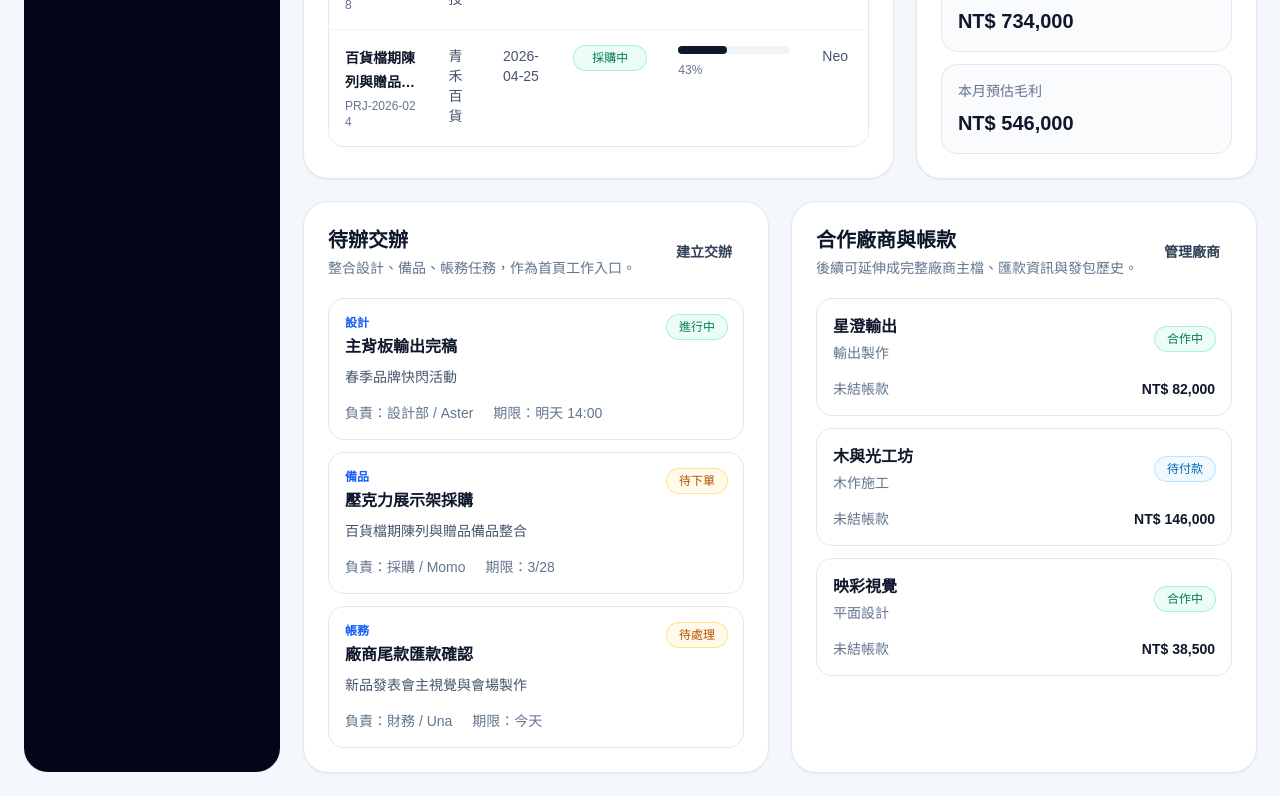
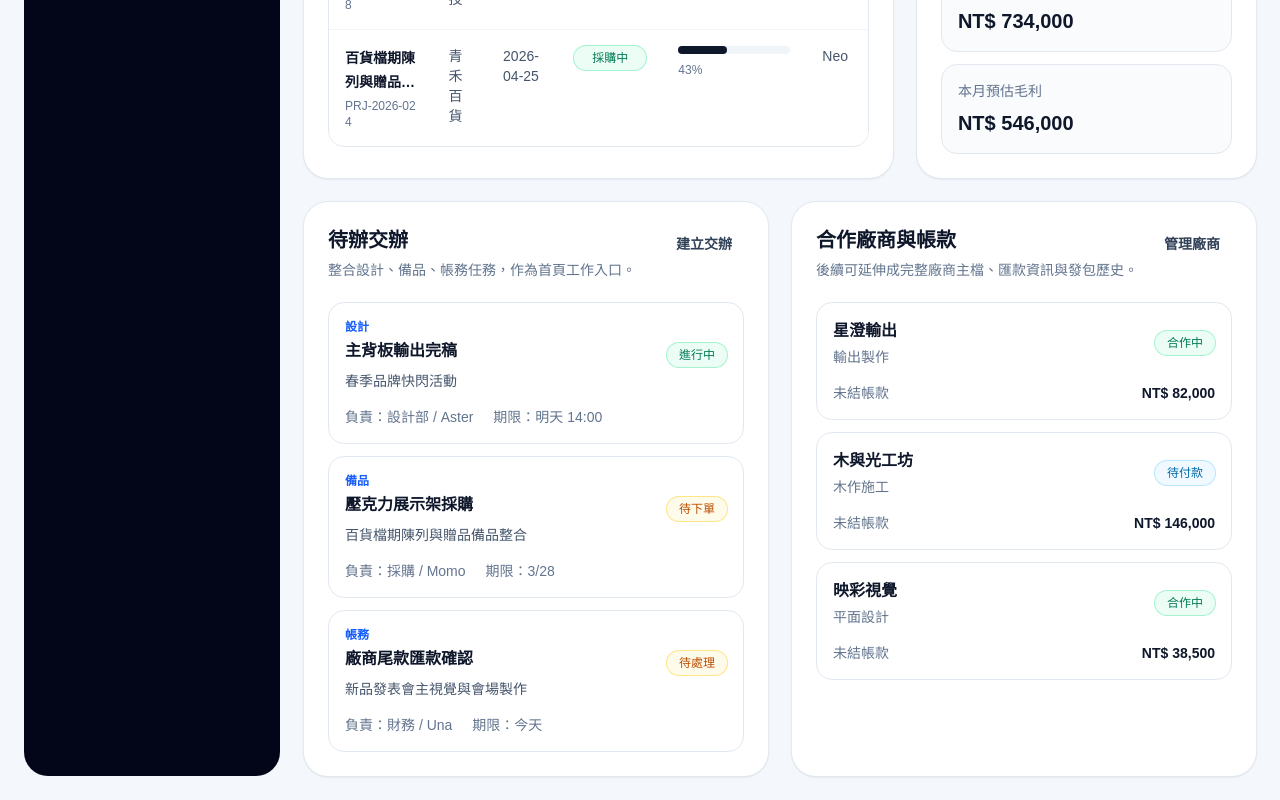
Before and after one commit to willy841/projectflow, a Next.js app: page / in a window 1280 px wide. Shown: the part 936-1736 px from the top of the page. Built offline with nearby package versions, Linux system fonts and the light colour scheme.

Commit message:
fix: normalize badge alignment across dashboard and project detail

```diff
--- a/src/app/page.tsx
+++ b/src/app/page.tsx
@@ -189,10 +189,10 @@ export default function Home() {
 
       <section className="grid gap-6 xl:grid-cols-2">
         <article className="rounded-3xl bg-white p-6 shadow-sm ring-1 ring-slate-200">
-          <div className="mb-5 flex items-center justify-between">
-            <div>
+          <div className="mb-5 flex flex-col gap-3 sm:flex-row sm:items-start sm:justify-between">
+            <div className="min-w-0">
               <h3 className="text-xl font-semibold text-slate-900">待辦交辦</h3>
-              <p className="mt-1 text-sm text-slate-500">整合設計、備品、帳務任務，作為首頁工作入口。</p>
+              <p className="mt-1 text-sm leading-6 text-slate-500">整合設計、備品、帳務任務，作為首頁工作入口。</p>
             </div>
             <button className="rounded-xl px-3 py-2 text-sm font-semibold text-slate-700 transition hover:bg-slate-100">
               建立交辦
@@ -202,14 +202,14 @@ export default function Home() {
           <div className="space-y-3">
             {tasks.map((task) => (
               <div key={task.title} className="rounded-2xl border border-slate-200 p-4 transition hover:border-slate-300 hover:bg-slate-50/70">
-                <div className="flex items-start justify-between gap-3">
-                  <div>
+                <div className="flex items-center justify-between gap-3">
+                  <div className="min-w-0">
                     <p className="text-xs font-semibold text-blue-600">{task.type}</p>
                     <h4 className="mt-1 font-semibold text-slate-900">{task.title}</h4>
                     <p className="mt-2 text-sm text-slate-600">{task.project}</p>
                   </div>
                   <span
-                    className={`inline-flex items-center justify-center whitespace-nowrap rounded-full px-3 py-1 text-xs font-medium ring-1 ${getStatusClass(task.status)}`}
+                    className={`inline-flex shrink-0 items-center justify-center whitespace-nowrap rounded-full px-3 py-1 text-xs font-medium ring-1 ${getStatusClass(task.status)}`}
                   >
                     {task.status}
                   </span>
@@ -224,10 +224,10 @@ export default function Home() {
         </article>
 
         <article className="rounded-3xl bg-white p-6 shadow-sm ring-1 ring-slate-200">
-          <div className="mb-5 flex items-center justify-between">
-            <div>
+          <div className="mb-5 flex flex-col gap-3 sm:flex-row sm:items-start sm:justify-between">
+            <div className="min-w-0">
               <h3 className="text-xl font-semibold text-slate-900">合作廠商與帳款</h3>
-              <p className="mt-1 text-sm text-slate-500">後續可延伸成完整廠商主檔、匯款資訊與發包歷史。</p>
+              <p className="mt-1 text-sm leading-6 text-slate-500">後續可延伸成完整廠商主檔、匯款資訊與發包歷史。</p>
             </div>
             <button className="rounded-xl px-3 py-2 text-sm font-semibold text-slate-700 transition hover:bg-slate-100">
               管理廠商
@@ -238,12 +238,12 @@ export default function Home() {
             {vendors.map((vendor) => (
               <div key={vendor.name} className="rounded-2xl border border-slate-200 p-4 transition hover:border-slate-300 hover:bg-slate-50/70">
                 <div className="flex items-center justify-between gap-3">
-                  <div>
+                  <div className="min-w-0">
                     <h4 className="font-semibold text-slate-900">{vendor.name}</h4>
                     <p className="mt-1 text-sm text-slate-500">{vendor.category}</p>
                   </div>
                   <span
-                    className={`inline-flex items-center justify-center whitespace-nowrap rounded-full px-3 py-1 text-xs font-medium ring-1 ${getStatusClass(vendor.status)}`}
+                    className={`inline-flex shrink-0 items-center justify-center whitespace-nowrap rounded-full px-3 py-1 text-xs font-medium ring-1 ${getStatusClass(vendor.status)}`}
                   >
                     {vendor.status}
                   </span>
--- a/src/app/projects/[id]/page.tsx
+++ b/src/app/projects/[id]/page.tsx
@@ -129,10 +129,10 @@ export default async function ProjectDetailPage({
 
       <section className="grid gap-6 xl:grid-cols-2">
         <article className="rounded-3xl bg-white p-6 shadow-sm ring-1 ring-slate-200">
-          <div className="mb-5 flex items-center justify-between">
-            <div>
+          <div className="mb-5 flex flex-col gap-3 sm:flex-row sm:items-start sm:justify-between">
+            <div className="min-w-0">
               <h3 className="text-xl font-semibold">現有設計交辦</h3>
-              <p className="mt-1 text-sm text-slate-500">目前已建立的設計任務清單。</p>
+              <p className="mt-1 text-sm leading-6 text-slate-500">目前已建立的設計任務清單。</p>
             </div>
             <Link href="/design-tasks" className="text-sm font-medium text-slate-700 hover:text-blue-600">查看全部</Link>
           </div>
@@ -167,13 +167,13 @@ export default async function ProjectDetailPage({
           <div className="space-y-3">
             {project.procurementTasks.map((task) => (
               <div key={task.title} className="rounded-2xl border border-slate-200 p-4">
-                <div className="flex items-start justify-between gap-3">
-                  <div>
+                <div className="flex items-center justify-between gap-3">
+                  <div className="min-w-0">
                     <h4 className="font-semibold text-slate-900">{task.title}</h4>
                     <p className="mt-2 text-sm text-slate-500">採購：{task.buyer}</p>
                     <p className="mt-1 text-sm text-slate-500">預算：{task.budget}</p>
                   </div>
-                  <span className={`inline-flex items-center justify-center whitespace-nowrap rounded-full px-3 py-1 text-xs font-medium ring-1 ${getStatusClass(task.status)}`}>
+                  <span className={`inline-flex shrink-0 items-center justify-center whitespace-nowrap rounded-full px-3 py-1 text-xs font-medium ring-1 ${getStatusClass(task.status)}`}>
                     {task.status}
                   </span>
                 </div>
```
